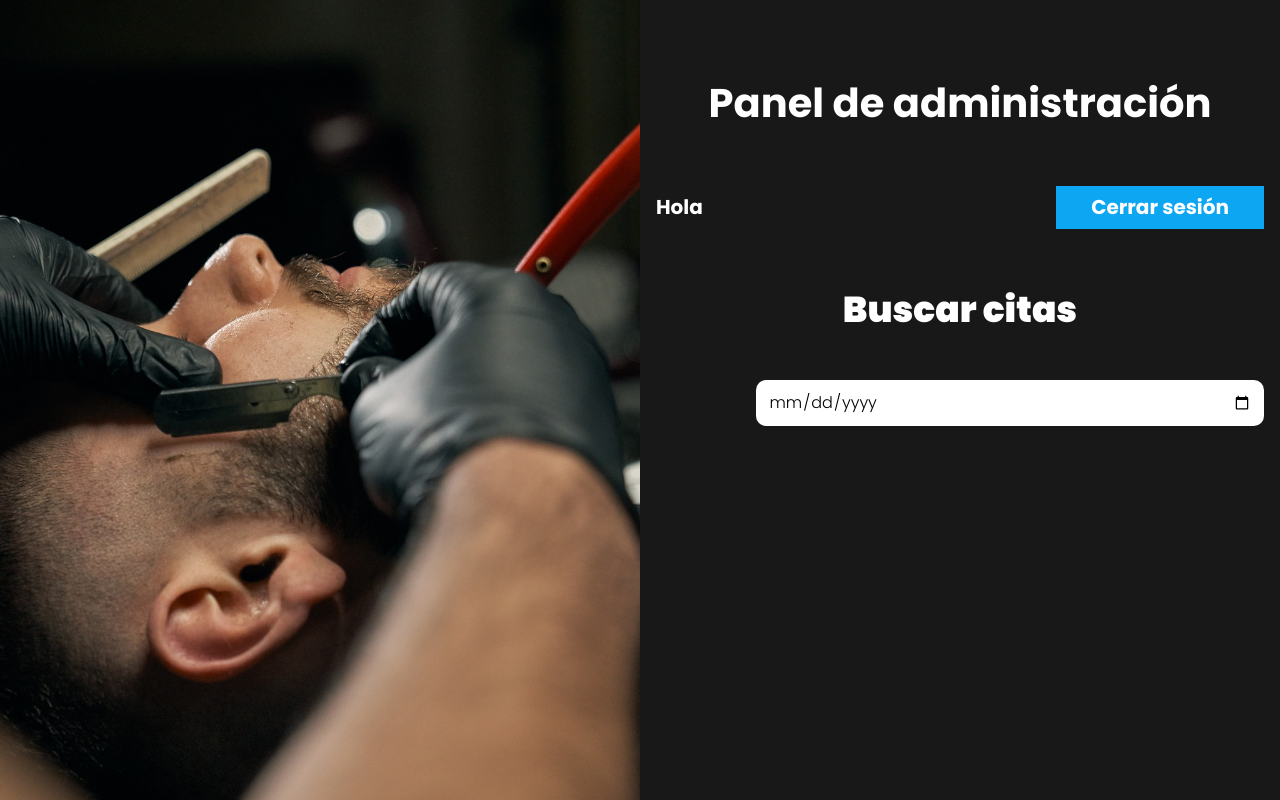
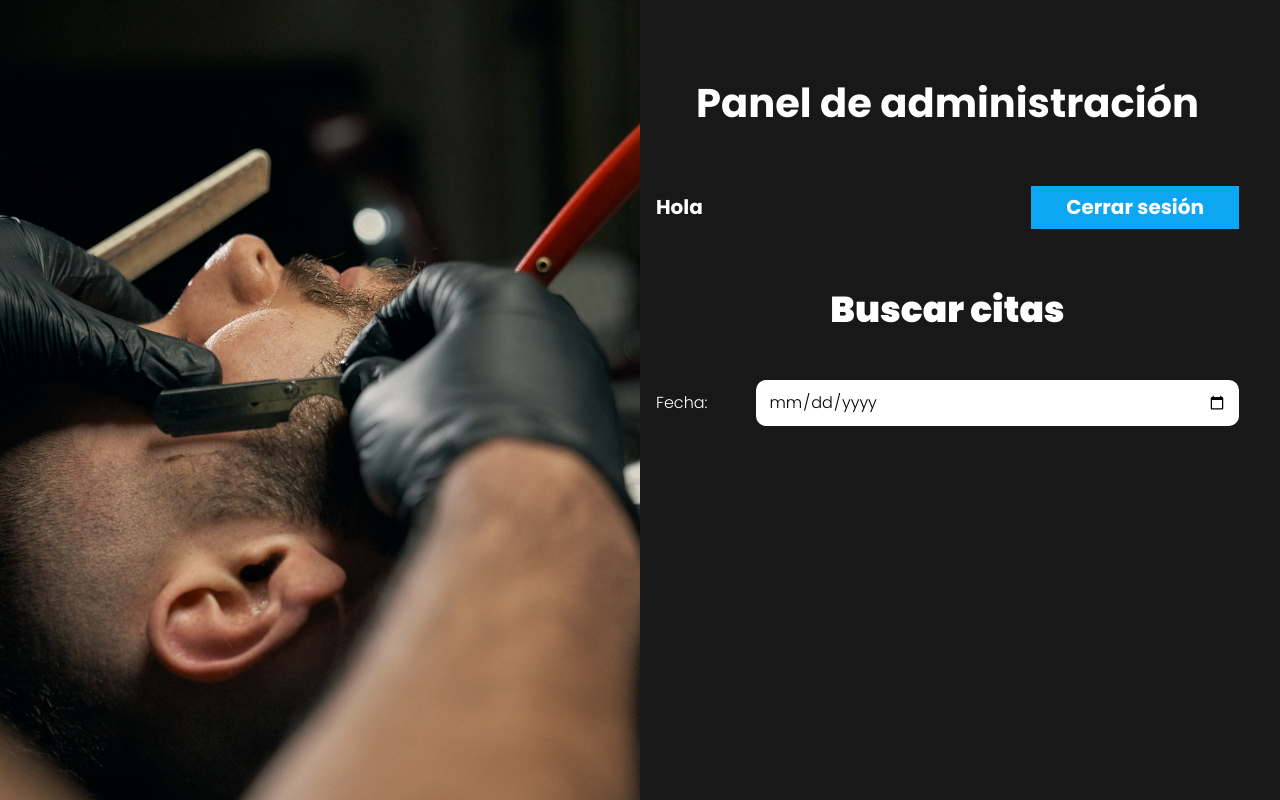
Before and after one commit to ivan-burgio/proyecto-appsalon-mvc, a PHP site: the page made by views/admin/index.php in a window 1280 px wide. Run offline with PHP 8.4, Linux system fonts and the light colour scheme; the template is opened without the code that fills it, so the values that code supplies are empty.

Commit message:
Ajustando el diseño de la app

```diff
--- a/src/scss/base/_globales.scss
+++ b/src/scss/base/_globales.scss
@@ -1,4 +1,5 @@
 @use 'variables' as v;
+@use 'mixins' as m;
 
 html {
     font-size: 62.5%;
@@ -11,13 +12,15 @@ body {
     flex-direction: column;
     background-color: v.$negro;
     color: v.$blanco;
+    font-family: v.$fuente_principal;
+    font-size: 1.6rem;
+
+    @include m.tablet {
+        height: 100%;
+    }
 }
 *, *:before, *:after {
     box-sizing: inherit;
-}
-body {
-    font-family: v.$fuente_principal;
-    font-size: 1.6rem;
 }
 .contenedor {
     width: 95%;
--- a/src/scss/layout/_UI.scss
+++ b/src/scss/layout/_UI.scss
@@ -22,6 +22,21 @@
         width: 95%;
         margin: 0 auto;
         padding: 3rem 0;
+
+        @include m.tablet {
+            overflow: scroll;
+            overflow-x: hidden;
+            padding-right: 2.5rem;
+
+            &::-webkit-scrollbar {
+                width: 0.9rem;
+            }
+
+            &::-webkit-scrollbar-thumb {
+                background-color: rgba(255,255,255, .4);
+                border-radius: 5px;
+            }
+        }
     }
 }
 
--- a/views/admin/index.php
+++ b/views/admin/index.php
@@ -7,7 +7,7 @@
 <div class="busqueda">
     <form action="" class="formulario">
         <div class="campo">
-            <label for="fecha"></label>
+            <label for="fecha">Fecha:</label>
             <input type="date" id="fecha" name="fecha" value="<?php echo $fecha; ?>">
         </div>
     </form>
```
Also changed, not shown: public/build/css/app.css, 1 other file.
